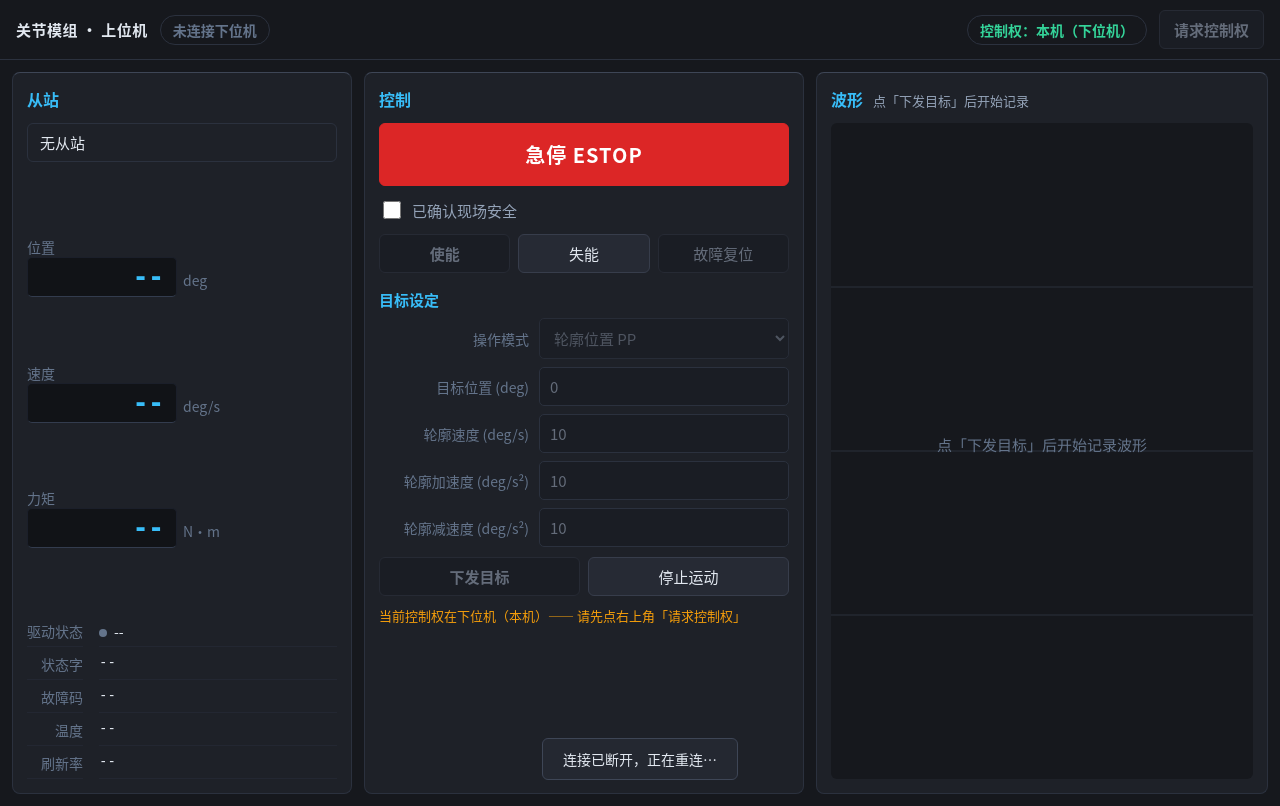
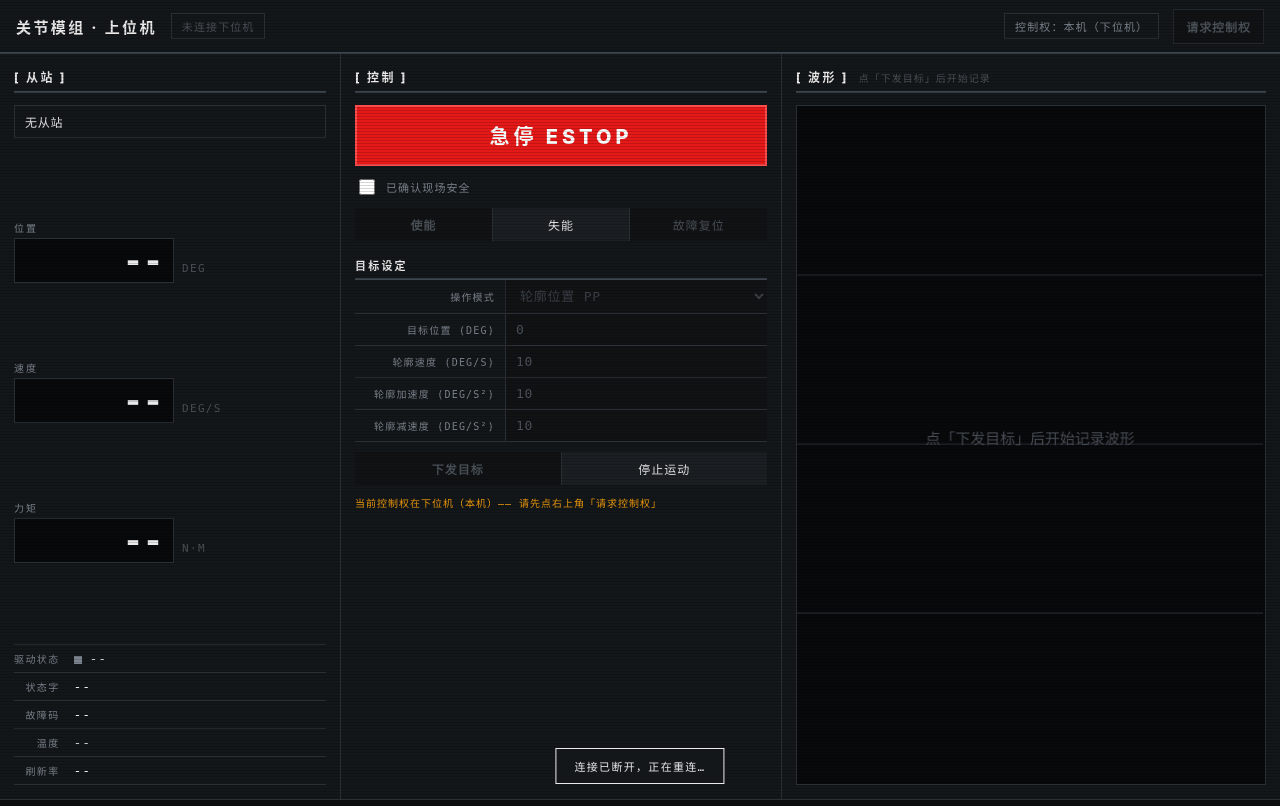
Before and after one commit to KonDaTrack/joint-gui, a plain HTML site: page web/index.html in a window 1280 px wide. Drawn offline with Linux system fonts and the light colour scheme.

Commit message:
style: 按 tasteskill(industrial-brutalist-ui) 重做 Web 界面为工业仪器风
技能装到项目下 .claude/skills/（industrial-brutalist-ui + redesign-existing-projects），
未做全局安装。

遵循技能规则（Tactical Telemetry 暗色系）：
- **全部去掉圆角**（卡片/按钮/输入框/徽章），强制 90°
- 去掉渐变、柔和阴影、半透明
- 主文字与全部数据改白磷光 #EAEAEA（数据不再用装饰色）
- 分隔线用 grid gap:1px + 对比底色露底，得到刀锋细线
- 微排版：10-11px 等宽 + 大写 + 宽字距（0.12-0.2em）做标签/单位
- 宏观排版：粗字重无衬线 + 宽字距做大标题，下方一道 2px 粗结构线
- 字号极端对比：标签 10px ↔ 读数 34px
- 状态灯由圆点改方角小方块（工业面板的指示灯是方的）
- CRT 扫描线（压到 0.16 透明度——太强会伤小字号数值的可读性）
- ASCII 括号框架：[ 从站 ] / [ 控制 ] / [ 波形 ]

**两处有意偏离技能**（技能面向装饰性页面，本界面是安全相关的控制面板）：
1) 技能要求"只用单一强调色（航空红）"。但绿=正常/使能、红=故障、
   琥珀=控制权在上位机是**语义编码不是装饰**，砍掉会削弱状态可读性。
   故：装饰/结构一律纯灰阶，颜色只用于状态语义。
2) 技能建议加 REV/UNIT 之类装饰性技术标记。**在控制界面里编造假数据是危险的**
   （操作者可能当真数据读），略过。

已自动核对：JS 语法全过；JS 引用的 id/class 全部存在；HTML class 均已在 CSS 定义。

```diff
--- a/web/css/app.css
+++ b/web/css/app.css
@@ -1,21 +1,31 @@
-/* 配色沿用 Qt 端（src/main.cpp 的 QSS），让两套界面看起来是同一个产品：
-   背景 #16181D / 卡片 #1E2128 / 边框 #2B313E / 主文字 #E2E8F0 / 次文字 #94A3B8
-   强调 #38BDF8 / 正常 #34D399 / 警示 #F59E0B / 危险 #F87171 */
+/* 工业仪器风（Tactical Telemetry）——依 .claude/skills/industrial-brutalist-ui
+ *
+ * 规则：禁止圆角（全部 90°）、禁止渐变/柔和阴影/半透明、可见分隔线、
+ *       等宽 + 大写 + 宽字距、极端字号尺度对比、CRT 扫描线、ASCII 框架。
+ *
+ * ⚠️ 一处**有意偏离**技能规则：技能要求"只用单一强调色（航空红）"。
+ *    但这是**安全相关的控制界面**——绿=正常/使能、红=故障、琥珀=控制权在上位机
+ *    是**语义编码而非装饰**。按"一色原则"砍掉会削弱状态可读性，那是安全退步。
+ *    故：**装饰/结构一律纯灰阶**，颜色只用于状态语义。 */
 
 :root {
-  --bg: #16181D;
-  --card: #1E2128;
-  --sunken: #111317;
-  --border: #2B313E;
-  --border-lit: #3E4656;
-  --text: #E2E8F0;
-  --muted: #94A3B8;
-  --dim: #64748B;
-  --accent: #38BDF8;
-  --ok: #34D399;
-  --warn: #F59E0B;
-  --danger: #F87171;
-  --mono: "JetBrains Mono", "DejaVu Sans Mono", Consolas, monospace;
+  --bg:      #0C0D0F;   /* 停用的 CRT 底（不用纯黑） */
+  --panel:   #14171A;
+  --sunken:  #08090B;   /* 比面板更深：读数槽 */
+  --rule:    #2A3036;   /* 分隔线 */
+  --rule-hi: #3D454D;   /* 结构强调线 */
+
+  --fg:      #EAEAEA;   /* 白磷光：主文字与全部数据 */
+  --dim:     #7C858F;   /* 次要：标签 */
+  --dimmer:  #4A5158;   /* 更弱：单位、注释 */
+
+  --red:     #E61919;   /* 航空红：急停、故障（技能指定的唯一强调色） */
+  --green:   #4AF626;   /* 磷光绿：仅「运行使能/在线」一处 */
+  --amber:   #F59E0B;   /* 仅「控制权在上位机」一处 */
+
+  --mono: "JetBrains Mono", "IBM Plex Mono", "DejaVu Sans Mono", Consolas, monospace;
+  --sans: "Archivo", "Inter", "Noto Sans CJK SC", "Source Han Sans SC",
+          "WenQuanYi Micro Hei", sans-serif;
 }
 
 * { box-sizing: border-box; }
@@ -23,213 +33,339 @@
 body {
   margin: 0;
   background: var(--bg);
-  color: var(--text);
-  font-family: "Noto Sans CJK SC", "Source Han Sans SC", "WenQuanYi Micro Hei",
-               "Microsoft YaHei", system-ui, sans-serif;
-  font-size: 15px;
+  color: var(--fg);
+  font-family: var(--mono);
+  font-size: 13px;
+}
+
+/* CRT 扫描线。压得很淡——太强会伤小字号数值的可读性（这是给人读数字的界面）。
+   不想要的话删掉这条即可。 */
+body::after {
+  content: '';
+  position: fixed;
+  inset: 0;
+  pointer-events: none;
+  z-index: 9999;
+  background: repeating-linear-gradient(
+    0deg, transparent, transparent 2px,
+    rgba(0, 0, 0, 0.16) 2px, rgba(0, 0, 0, 0.16) 3px);
 }
 
 /* ============ 顶栏 ============ */
 .topbar {
   display: flex;
   align-items: center;
-  gap: 12px;
-  padding: 10px 16px;
-  border-bottom: 1px solid var(--border);
+  gap: 14px;
+  padding: 0 16px;
+  height: 54px;
+  border-bottom: 2px solid var(--rule-hi);
+  background: var(--panel);
 }
-.brand { font-weight: 700; letter-spacing: .5px; }
+.brand {
+  font-family: var(--sans);
+  font-weight: 800;
+  font-size: 15px;
+  letter-spacing: 0.16em;
+  text-transform: uppercase;
+}
 .spacer { flex: 1; }
 
+/* 徽章：方角 + 窄边框 + 大写宽字距，像设备铭牌 */
 .badge {
-  padding: 4px 12px;
-  border-radius: 999px;
-  border: 1px solid var(--border);
-  font-weight: 600;
-  font-size: 14px;
+  padding: 4px 10px;
+  border: 1px solid var(--rule);
+  font-size: 11px;
+  letter-spacing: 0.1em;
+  text-transform: uppercase;
+  color: var(--dim);
 }
-.badge-idle  { color: var(--dim); }
-.badge-real  { color: var(--ok);    border-color: #14532D; background: #0F2419; }
-/* 仿真必须一眼可辨：数据长得和真机一样，只是假的 */
-.badge-sim   { color: var(--warn);  border-color: #78350F; background: #2A1D0B; }
-.badge-local { color: var(--ok); }
-.badge-remote{ color: var(--warn);  border-color: #78350F; background: #2A1D0B; }
+.badge-idle   { color: var(--dimmer); }
+.badge-real   { color: var(--green);  border-color: var(--green); }
+/* 仿真必须一眼可辨：数据与真机一样，只是假的 */
+.badge-sim    { color: var(--amber);  border-color: var(--amber); }
+.badge-local  { color: var(--dim); }
+.badge-remote { color: var(--amber);  border-color: var(--amber); }
 
-/* ============ 按钮 ============ */
+/* ============ 按钮：方角、窄边框、大写 ============ */
 .btn {
-  background: #262A34;
-  color: var(--text);
-  border: 1px solid #373D4B;
-  border-radius: 6px;
-  padding: 8px 14px;
-  font-size: 15px;
-  font-family: inherit;
+  background: #1B1F23;
+  color: var(--fg);
+  border: 1px solid var(--rule-hi);
+  border-radius: 0;              /* 工业风：一律 90° */
+  padding: 8px 12px;
+  font-family: var(--mono);
+  font-size: 12px;
+  letter-spacing: 0.08em;
+  text-transform: uppercase;
   cursor: pointer;
 }
-.btn:hover:not(:disabled) { background: #2B303C; border-color: var(--accent); }
-.btn:active:not(:disabled) { background: #1A1D24; }
-.btn:disabled { color: #646C7A; background: #1A1D24; border-color: #262A34; cursor: not-allowed; }
+.btn:hover:not(:disabled) { background: #24292E; border-color: var(--fg); }
+.btn:active:not(:disabled) { background: #101316; }
+.btn:disabled {
+  color: var(--dimmer);
+  background: #101214;
+  border-color: #22272B;
+  cursor: not-allowed;
+}
 
-.btn-primary { background: #0284C7; border-color: #0284C7; color: #fff; font-weight: 700; }
-.btn-primary:hover:not(:disabled) { background: #0369A1; border-color: var(--accent); }
-.btn-primary:disabled { background: #1A1D24; color: #646C7A; border-color: #262A34; }
+.btn-primary {
+  background: var(--red);
+  border-color: var(--red);
+  color: #fff;
+  font-weight: 700;
+}
+.btn-primary:hover:not(:disabled) { background: #FF2A2A; border-color: #FF2A2A; }
+.btn-primary:disabled { background: #101214; color: var(--dimmer); border-color: #22272B; }
 
+/* 急停：整块红 + 粗描边，是界面上唯一的实心红 */
 .btn-estop {
   width: 100%;
-  background: #DC2626;
-  border-color: #DC2626;
+  background: var(--red);
+  border: 2px solid #FF4D4D;
+  border-radius: 0;
   color: #fff;
+  font-family: var(--sans);
   font-size: 20px;
-  font-weight: 700;
-  letter-spacing: 1px;
-  padding: 16px;
+  font-weight: 800;
+  letter-spacing: 0.2em;
+  padding: 14px;
 }
-.btn-estop:hover { background: #EF4444; }
+.btn-estop:hover { background: #FF2A2A; }
 
-.btn-row { display: flex; gap: 8px; margin: 10px 0; }
-.btn-row .btn { flex: 1; }
+.btn-row { display: flex; gap: 1px; margin: 10px 0; background: var(--rule); }
+.btn-row .btn { flex: 1; border: none; }
 
-/* ============ 布局 ============ */
-/* 三列单行：从站 / 控制 / 波形。
-   波形放最右整列——它是试验台的主视觉，且原先放第二行时第三列整片空着。
-   列宽给控制面板留够（表单 150px 标签 + 字段），再窄会被挤压。 */
+/* ============ 布局：1px 缝隙即分隔线 ============ */
 .layout {
   display: grid;
   grid-template-columns: 340px 440px minmax(0, 1fr);
-  gap: 12px;
-  padding: 12px;
+  gap: 1px;                          /* 刀锋细线靠缝隙露底实现 */
+  background: var(--rule);
+  border-bottom: 1px solid var(--rule);
   height: calc(100vh - 54px);
 }
 .card {
-  background: var(--card);
-  border: 1px solid var(--border);
-  border-top-color: var(--border-lit);   /* 顶部受光边，同 Qt 端 */
-  border-radius: 8px;
+  background: var(--panel);
+  border: none;
+  border-radius: 0;
   padding: 14px;
-  /* 不加 overflow:auto——会让内容被截断却不明显（下发/停止按钮曾被切掉半个）。
-     内容确实放不下时，宁可让整页滚动，也不要卡片内部悄悄截断。 */
   min-height: 0;
+  min-width: 0;
 }
-/* 左列用 flex 纵向排布，读数槽才能 flex:1 撑满整列高 */
 .card-slaves  { grid-column: 1; display: flex; flex-direction: column; }
-/* 控制面板只在窗口过矮时才滚动（正常应放得下），作为兜底而非常态 */
 .card-control { grid-column: 2; overflow-y: auto; }
-.card-chart   { grid-column: 3; display: flex; flex-direction: column; min-width: 0; }
+.card-chart   { grid-column: 3; display: flex; flex-direction: column; }
 
+/* 卡片标题：大字重、宽字距、下方一道粗结构线 */
 .card-title {
   margin: 0 0 12px;
-  font-size: 16px;
-  color: var(--accent);
+  padding-bottom: 6px;
+  border-bottom: 2px solid var(--rule-hi);
+  font-family: var(--sans);
+  font-size: 12px;
+  font-weight: 800;
+  letter-spacing: 0.2em;
+  text-transform: uppercase;
+  color: var(--fg);
   display: flex;
   align-items: baseline;
   gap: 10px;
 }
-.chart-note { font-size: 13px; color: var(--muted); font-weight: 400; }
+.chart-note {
+  font-family: var(--mono);
+  font-size: 10px;
+  font-weight: 400;
+  letter-spacing: 0.1em;
+  color: var(--dimmer);
+}
 
 /* ============ 从站列表 ============ */
-.slave-list { list-style: none; margin: 0 0 14px; padding: 0; }
+.slave-list { list-style: none; margin: 0 0 12px; padding: 0; }
 .slave-list li {
-  padding: 8px 12px;
-  border: 1px solid var(--border);
-  border-radius: 6px;
-  margin-bottom: 6px;
+  padding: 7px 10px;
+  border: 1px solid var(--rule);
+  border-radius: 0;
+  margin-bottom: 1px;
   cursor: pointer;
   display: flex;
   justify-content: space-between;
-  align-items: center;
+  align-items: baseline;
+  gap: 8px;
+  font-size: 12px;
+  letter-spacing: 0.06em;
 }
-.slave-list li:hover { background: #242831; }
-.slave-list li.active { border-color: var(--accent); color: var(--accent); font-weight: 700; }
-.slave-list li .sub { font-size: 13px; color: var(--muted); }
+.slave-list li:hover { background: #1B1F23; }
+.slave-list li.active {
+  border-color: var(--fg);
+  background: #1B1F23;
+  color: var(--fg);
+  font-weight: 700;
+}
+.slave-list li .sub { color: var(--dimmer); font-size: 10px; letter-spacing: 0.08em; }
 
-/* ============ 读数槽（内凹，与 Qt 端一致） ============ */
-/* flex:1 + space-evenly：左列现在是整列高，让三块读数槽均分剩余高度撑满，
-   否则数据都挤在顶部、下半截空着 */
+/* ============ 读数槽：内凹 + 极端字号尺度 ============ */
 .readouts {
   display: flex;
   flex-direction: column;
   justify-content: space-evenly;
   flex: 1;
-  gap: 10px;
-  margin-bottom: 14px;
+  gap: 8px;
+  margin-bottom: 12px;
 }
-.readout label { font-size: 14px; color: var(--dim); }
+.readout label {
+  display: block;
+  font-size: 10px;
+  letter-spacing: 0.2em;
+  text-transform: uppercase;
+  color: var(--dim);
+  margin-bottom: 3px;
+}
 .readout .value {
   display: inline-block;
-  min-width: 150px;
+  min-width: 160px;
   text-align: right;
   background: var(--sunken);
-  border: 1px solid #1B1F2A;
-  border-bottom-color: #333C4E;   /* 槽底微亮线 */
-  border-radius: 5px;
-  padding: 4px 12px;
-  color: var(--accent);
+  border: 1px solid var(--rule);
+  border-radius: 0;
+  padding: 2px 10px;
+  color: var(--fg);              /* 白磷光：数据不用装饰色 */
   font-family: var(--mono);
-  font-size: 26px;
+  font-size: 34px;
   font-weight: 700;
+  line-height: 1.15;
+  letter-spacing: -0.01em;
 }
-.readout .unit { color: var(--dim); margin-left: 6px; font-size: 14px; }
+.readout .unit {
+  color: var(--dimmer);
+  margin-left: 8px;
+  font-size: 11px;
+  letter-spacing: 0.12em;
+  text-transform: uppercase;
+}
 
-/* ============ 遥测表 ============ */
+/* ============ 遥测表：细线分行 ============ */
 .telemetry {
   display: grid;
   grid-template-columns: auto 1fr;
-  gap: 2px 16px;
+  gap: 0;
   margin: 0;
-  font-size: 14px;
+  border-top: 1px solid var(--rule);
 }
-.telemetry dt { color: var(--dim); text-align: right; padding: 5px 0; border-bottom: 1px solid #232732; }
-.telemetry dd { margin: 0; padding: 5px 0; border-bottom: 1px solid #232732; }
+.telemetry dt {
+  color: var(--dim);
+  text-align: right;
+  font-size: 10px;
+  letter-spacing: 0.14em;
+  text-transform: uppercase;
+  padding: 6px 0;
+  border-bottom: 1px solid var(--rule);
+}
+.telemetry dd {
+  margin: 0;
+  padding: 6px 0 6px 14px;
+  border-bottom: 1px solid var(--rule);
+  font-size: 13px;
+  letter-spacing: 0.06em;
+  color: var(--fg);
+}
 .mono { font-family: var(--mono); }
 
+/* 状态灯：方角小方块（工业面板的指示灯就是方的），不用圆点 */
 .dot {
   display: inline-block;
-  width: 8px; height: 8px;
-  border-radius: 50%;
+  width: 8px;
+  height: 8px;
+  border-radius: 0;
   background: var(--dim);
-  margin-right: 7px;
+  margin-right: 8px;
   vertical-align: middle;
 }
-.dot.ok     { background: var(--ok);   box-shadow: 0 0 0 2px #14532D; }
-.dot.warn   { background: var(--warn); }
-.dot.fault  { background: var(--danger); }
-.dot.offline{ background: #4B5563; }
+.dot.ok      { background: var(--green); box-shadow: 0 0 6px rgba(74,246,38,0.6); }
+.dot.warn    { background: var(--amber); }
+.dot.fault   { background: var(--red); box-shadow: 0 0 6px rgba(230,25,25,0.7); }
+.dot.offline { background: var(--dimmer); }
 
 /* ============ 表单 ============ */
-.field { display: flex; align-items: center; gap: 10px; margin: 8px 0; }
-.field label { flex: 0 0 150px; text-align: right; color: var(--dim); font-size: 14px; }
+.field { display: flex; align-items: center; gap: 0; margin: 0; border-bottom: 1px solid var(--rule); }
+.field label {
+  flex: 0 0 150px;
+  text-align: right;
+  color: var(--dim);
+  font-size: 10px;
+  letter-spacing: 0.12em;
+  text-transform: uppercase;
+  padding: 8px 10px 8px 0;
+}
 .field input, .field select {
   flex: 1;
-  background: var(--bg);
-  color: var(--text);
-  border: 1px solid var(--border);
-  border-radius: 5px;
+  background: var(--sunken);
+  color: var(--fg);
+  border: none;
+  border-left: 1px solid var(--rule);
+  border-radius: 0;
   padding: 8px 10px;
-  font-size: 15px;
-  font-family: inherit;
+  font-family: var(--mono);
+  font-size: 13px;
+  letter-spacing: 0.06em;
 }
-.field input:disabled, .field select:disabled { color: #646C7A; background: #1A1D24; }
-.field input:focus, .field select:focus { outline: none; border-color: var(--accent); }
+.field input:disabled, .field select:disabled { color: var(--dimmer); background: #101214; }
+.field input:focus, .field select:focus { outline: 1px solid var(--fg); outline-offset: -1px; }
 .field.hidden { display: none; }
 
-.check { display: flex; align-items: center; gap: 8px; margin: 12px 0; color: var(--muted); }
-.check input { width: 18px; height: 18px; accent-color: #0284C7; }
+.check {
+  display: flex;
+  align-items: center;
+  gap: 8px;
+  margin: 10px 0;
+  color: var(--dim);
+  font-size: 11px;
+  letter-spacing: 0.1em;
+  text-transform: uppercase;
+}
+.check input { width: 16px; height: 16px; accent-color: var(--red); }
 
-.section-title { font-size: 15px; color: var(--accent); margin: 16px 0 4px; }
+.section-title {
+  font-family: var(--sans);
+  font-size: 11px;
+  font-weight: 800;
+  letter-spacing: 0.2em;
+  text-transform: uppercase;
+  color: var(--fg);
+  margin: 16px 0 0;
+  padding-bottom: 5px;
+  border-bottom: 2px solid var(--rule-hi);
+}
 
-.hint { min-height: 20px; font-size: 13px; color: var(--warn); margin-top: 8px; }
+.hint {
+  min-height: 18px;
+  font-size: 10px;
+  letter-spacing: 0.1em;
+  text-transform: uppercase;
+  color: var(--amber);
+  margin-top: 8px;
+}
 
-/* ============ 曲线 ============ */
-#chart { flex: 1; width: 100%; background: var(--bg); border-radius: 6px; }
+/* ============ 波形 ============ */
+#chart {
+  flex: 1;
+  width: 100%;
+  background: var(--sunken);
+  border: 1px solid var(--rule);
+  min-height: 0;
+}
 
 /* ============ 提示条 ============ */
 .toast {
   position: fixed;
-  bottom: 20px; left: 50%;
+  bottom: 16px;
+  left: 50%;
   transform: translateX(-50%);
-  background: #242831;
-  border: 1px solid var(--border-lit);
-  border-radius: 6px;
-  padding: 10px 20px;
-  font-size: 14px;
-  z-index: 10;
+  background: var(--panel);
+  border: 1px solid var(--fg);
+  border-radius: 0;
+  padding: 9px 18px;
+  font-size: 11px;
+  letter-spacing: 0.12em;
+  text-transform: uppercase;
+  z-index: 10000;   /* 必须高于扫描线遮罩 */
 }
--- a/web/index.html
+++ b/web/index.html
@@ -26,7 +26,7 @@
 
   <!-- ============ 左：从站与实时读数 ============ -->
   <section class="card card-slaves">
-    <h2 class="card-title">从站</h2>
+    <h2 class="card-title">[ 从站 ]</h2>
     <ul id="slaveList" class="slave-list"></ul>
 
     <div class="readouts">
@@ -55,7 +55,7 @@
 
   <!-- ============ 中：控制 ============ -->
   <section class="card card-control">
-    <h2 class="card-title">控制</h2>
+    <h2 class="card-title">[ 控制 ]</h2>
 
     <button id="btnEstop" class="btn btn-estop">急停 ESTOP</button>
 
@@ -110,7 +110,7 @@
   <!-- ============ 曲线 ============ -->
   <section class="card card-chart">
     <h2 class="card-title">
-      波形
+      [ 波形 ]
       <span id="chartNote" class="chart-note">点「下发目标」后开始记录</span>
     </h2>
     <canvas id="chart"></canvas>
--- a/web/js/chart.js
+++ b/web/js/chart.js
@@ -7,9 +7,9 @@
 //  3) 量程平滑跟随，避免每帧重算导致波形整体跳动
 
 const TRACES = [
-  { key: 'positionDeg', color: '#38BDF8', label: '位置', minSpan: 1.0 },
-  { key: 'velocityDps', color: '#34D399', label: '速度', minSpan: 10.0 },
-  { key: 'torqueNm',    color: '#FBBF24', label: '力矩', minSpan: 1.0 },
+  { key: 'positionDeg', color: '#EAEAEA', label: '位置', minSpan: 1.0 },
+  { key: 'velocityDps', color: '#4AF626', label: '速度', minSpan: 10.0 },
+  { key: 'torqueNm',    color: '#F59E0B', label: '力矩', minSpan: 1.0 },
 ];
 
 const MAX_POINTS = 3000;   // 10s @300Hz 上限，够装下一次完整运动
@@ -84,7 +84,7 @@ class Chart {
     ctx.clearRect(0, 0, w, h);
 
     // 网格
-    ctx.strokeStyle = '#2B303C';
+    ctx.strokeStyle = '#2A3036';
     ctx.lineWidth = 1;
     for (let i = 1; i < 4; i++) {
       const y = (h * i) / 4;
@@ -93,7 +93,7 @@ class Chart {
 
     const hasData = this.traces.some((t) => t.buf.length > 1);
     if (!hasData) {
-      ctx.fillStyle = '#64748B';
+      ctx.fillStyle = '#4A5158';
       ctx.font = '15px sans-serif';
       ctx.textAlign = 'center';
       ctx.fillText('点「下发目标」后开始记录波形', w / 2, h / 2);
@@ -128,16 +128,16 @@ class Chart {
     const secs = this.startTs ? ((this.lastTs - this.startTs) / 1000).toFixed(1) : '0.0';
     ctx.textAlign = 'left';
     ctx.font = '13px sans-serif';
-    ctx.fillStyle = '#94A3B8';
+    ctx.fillStyle = '#7C858F';
     let x = 12;
     this.traces.forEach((tr) => {
       ctx.fillStyle = tr.color;
       ctx.fillText('■', x, 20);
-      ctx.fillStyle = '#94A3B8';
+      ctx.fillStyle = '#7C858F';
       ctx.fillText(tr.label, x + 14, 20);
       x += 70;
     });
-    ctx.fillStyle = this.recording ? '#34D399' : '#94A3B8';
+    ctx.fillStyle = this.recording ? '#4AF626' : '#7C858F';
     ctx.fillText(`${this.recording ? '● 记录中' : '记录完成'} ${secs}s`, x + 10, 20);
   }
 }
```
Also changed, not shown: web/js/anim.js (+4 -4 lines).
